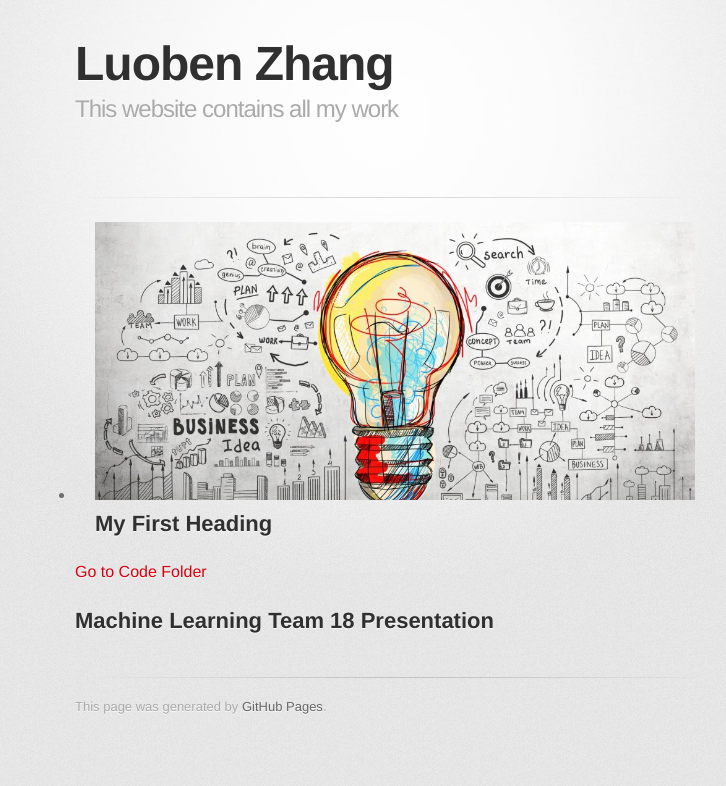
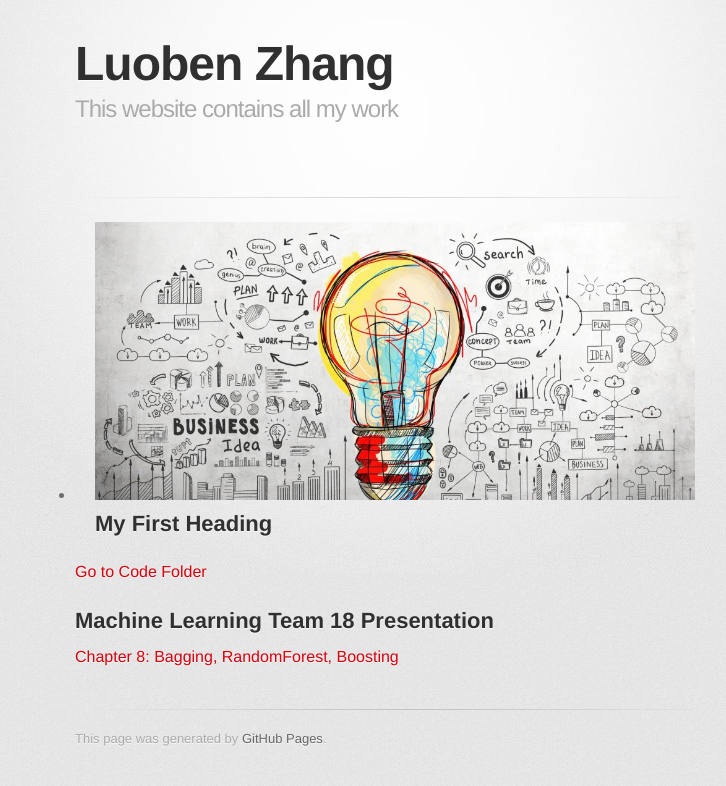
Before and after one commit to zhangluoben/zhangluoben.github.io, a Jekyll site: the page built from index.md, in a window 1280 px wide. Shown: the top 786 px of the page, without its empty margins (255-981 px from the left). Built offline with Jekyll 4.4.1, drawn with Linux system fonts in a browser that asks for light colours; some web fonts are replaced.

Commit message:
Update index.md

```diff
--- a/index.md
+++ b/index.md
@@ -10,3 +10,4 @@
 [Go to Code Folder](/code/index.md)
 
 ## Machine Learning Team 18 Presentation
+[Chapter 8: Bagging, RandomForest, Boosting](Team18/index.md)
```
